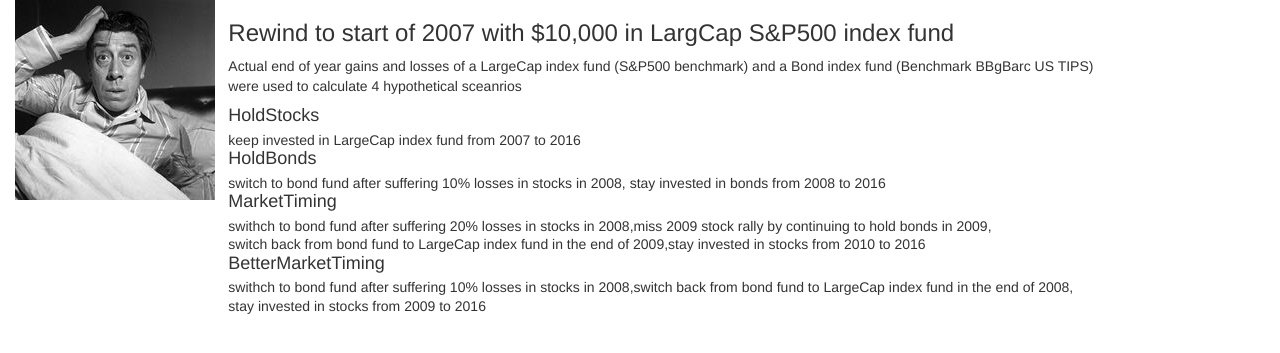
After one commit to nmusaelian-rally/kbdb, a Flask app: template templates/scenarios.html in a window 1280 px wide. The commit adds this page. Shown: the top 353 px of the page. Run offline with Flask 2, Linux system fonts and the light colour scheme; the template is opened without the code that fills it, so the values that code supplies are empty; parts of the project's set-up code (start-up, migrations or seed data) failed here and were passed over; some libraries are stand-ins or nearby versions.

Commit message:
added scenarios

```diff
--- a/app.py
+++ b/app.py
@@ -14,6 +14,7 @@
 
 from append_table import update
 from lows import getLows
+from scenarios import timing
 
 
 app = Flask(__name__)
@@ -156,5 +157,16 @@
     )
     return encode_utf8(html)
 
+@app.route('/scenarios')
+def buildTimingScenarios():
+    df = pd.read_csv('data/timing.csv', index_col=0)
+    tdf = timing(df)
+    tdf_html = tdf.to_html(classes=["table table-bordered", "table table-striped", "table table-nonfluid"])
+    html = render_template(
+        'scenarios.html',
+        data=tdf_html
+    )
+    return encode_utf8(html)
+
 if __name__ == '__main__':
     app.run()
--- /dev/null
+++ b/data/timing.csv
@@ -0,0 +1,3 @@
+,2007,2008,2009,2010,2011,2012,2013,2014,2015,2016
+STOCKS,5.47,-36.95,26.63,15.05,2.09,15.98,32.35,13.65,1.37,11.93
+BONDS,11.82,-2.81,11.03,6.33,13.39,6.87,-8.83,4.07,-1.67,4.63
--- /dev/null
+++ b/templates/scenarios.html
@@ -0,0 +1,50 @@
+<!doctype html>
+<html lang="en">
+  <head>
+    <meta charset="utf-8">
+    <meta http-equiv="content-type" content="text/html; charset=utf-8">
+    <link href="https://maxcdn.bootstrapcdn.com/bootstrap/3.3.7/css/bootstrap.min.css" rel="stylesheet">
+    <title>Scenarios</title>
+    <style>
+      /* to avoid 100% default width of table's container */
+      .table-nonfluid {
+        width: auto !important;
+      }
+      .container-small, .container-large {
+        max-width: 100%;
+      }
+    </style>
+  </head>
+  <body>
+    <div class="container-fluid">
+      <div class="row">
+        <div class="col-sm-2">
+          <img src="{{url_for('static', filename='img/fernandel2.jpg')}}" />
+        </div>
+        <div class="col-sm-10">
+          <h3>Rewind to start of 2007 with $10,000 in LargCap S&P500 index fund</h3>
+          <p>Actual end of year gains and losses of a LargeCap index fund (S&P500 benchmark) and a Bond index fund (Benchmark BBgBarc US TIPS)<br />
+          were used to calculate 4 hypothetical sceanrios</p>
+          <div class="list-group">
+          <h4 class="list-group-item-heading">HoldStocks</h4>
+          <p class="list-group-item-text">keep invested in LargeCap index fund from 2007 to 2016</p>
+          <h4 class="list-group-item-heading">HoldBonds</h4>
+          <p class="list-group-item-text">switch to bond fund after suffering 10% losses in stocks in 2008, stay invested in bonds from 2008 to 2016</p>
+          <h4 class="list-group-item-heading">MarketTiming</h4>
+          <p class="list-group-item-text">swithch to bond fund after suffering 20% losses in stocks in 2008,miss 2009 stock rally by continuing to hold bonds in 2009,<br />
+          switch back from bond fund to LargeCap index fund in the end of 2009,stay invested in stocks from 2010 to 2016</p>
+          <h4 class="list-group-item-heading">BetterMarketTiming</h4>
+          <p class="list-group-item-text">swithch to bond fund after suffering 10% losses in stocks in 2008,switch back from bond fund to LargeCap index fund in the end of 2008,<br />
+          stay invested in stocks from 2009 to 2016</p>
+          </div>
+        </div>
+      </div>
+    <div class="container">
+
+
+</div>
+    <div class="container">
+      {{data | safe}}
+    </div>
+  </body>
+</html>
```
Also changed, not shown: scenarios.py (added, +59 -0 lines), templates/index.html (+4 -3 lines), static/img/fernandel2.jpg (added).
